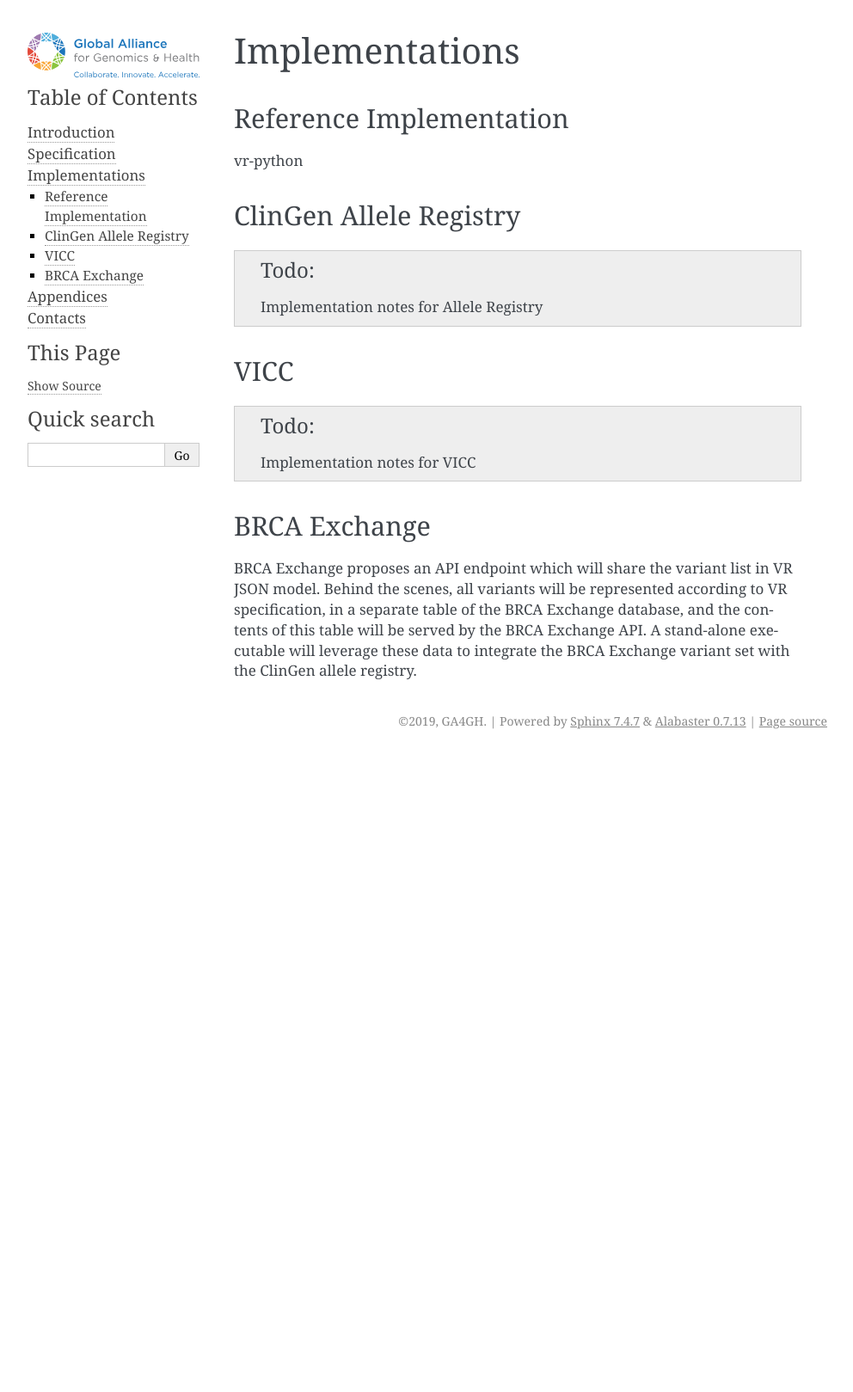
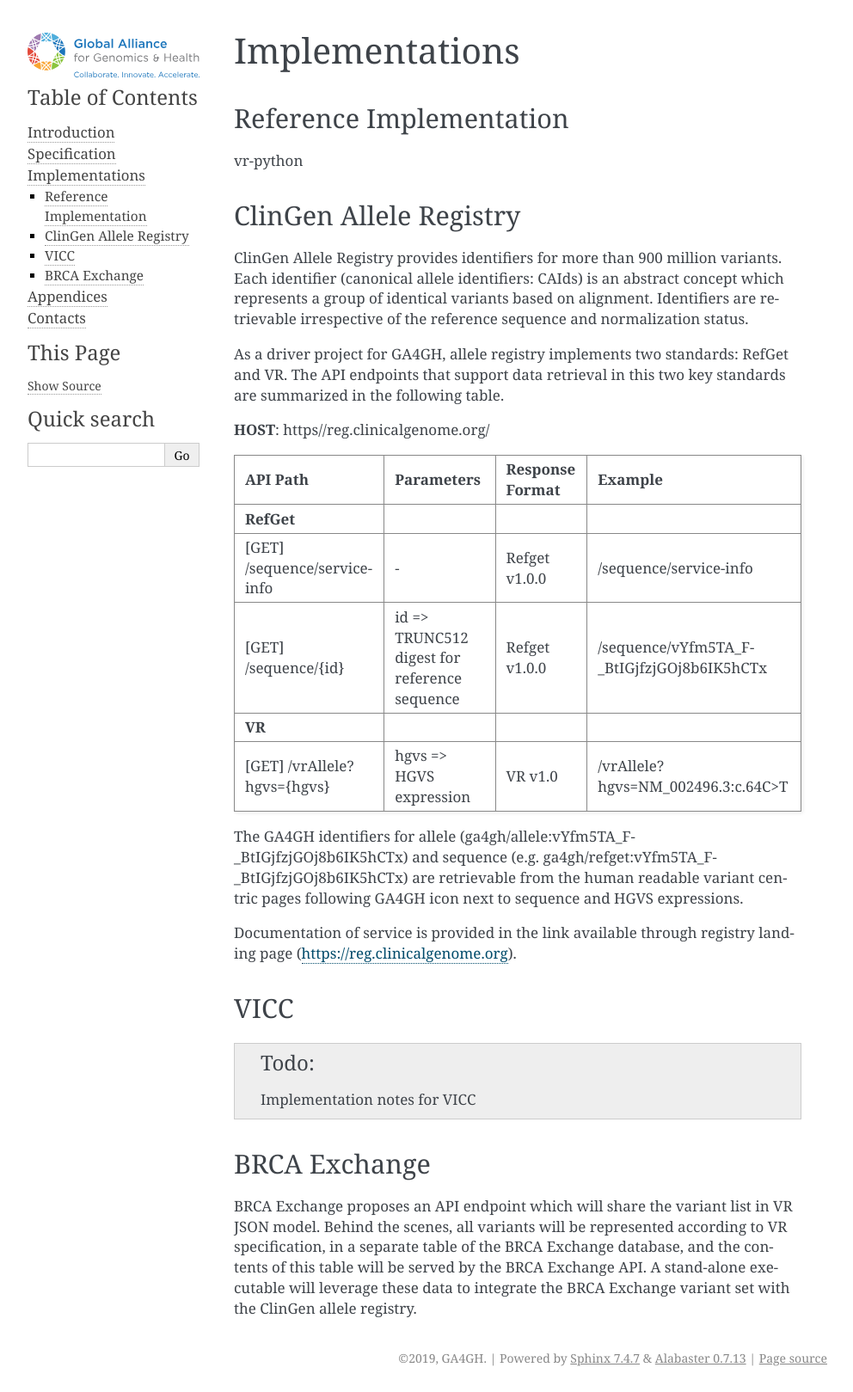
Before and after one commit to ga4gh/vrs, a Sphinx documentation site: the page built from docs/source/implementations.rst, in a window 1280 px wide. Shown: the whole page at 86% size, without its empty margins (148-1140 px from the left). Built offline with Sphinx 7.4.7, drawn with Linux system fonts in a browser that asks for light colours; before the commit the page ends 900 px from its top, so only the background shows below that.

Commit message:
add AR implementation text from Ronak

```diff
--- a/docs/source/implementations.rst
+++ b/docs/source/implementations.rst
@@ -10,9 +10,26 @@ vr-python
 ClinGen Allele Registry
 @@@@@@@@@@@@@@@@@@@@@@@
 
-.. todo::
+ClinGen Allele Registry provides identifiers for more than 900 million variants. Each identifier (canonical allele identifiers: CAIds) is an abstract concept which represents a group of identical variants based on alignment. Identifiers are retrievable irrespective of the reference sequence and normalization status.
 
-   Implementation notes for Allele Registry
+As a driver project for GA4GH, allele registry implements two standards: RefGet and VR. The API endpoints that support data retrieval in this two key standards are summarized in the following table.
+
+**HOST**: https//reg.clinicalgenome.org/
+
+.. csv-table::
+   :header: API Path, Parameters, Response Format, Example
+   :align: left
+
+   **RefGet**,,,
+   [GET] /sequence/service-info, \-, Refget v1.0.0, /sequence/service-info
+   [GET] /sequence/{id}, id => TRUNC512 digest for reference sequence, Refget v1.0.0, /sequence/vYfm5TA_F-_BtIGjfzjGOj8b6IK5hCTx
+   **VR**,,,
+   [GET] /vrAllele?hgvs={hgvs}, hgvs => HGVS expression, VR v1.0, /vrAllele?hgvs=NM_002496.3:c.64C>T
+
+The GA4GH identifiers for allele (ga4gh/allele:vYfm5TA_F-_BtIGjfzjGOj8b6IK5hCTx) and sequence (e.g. ga4gh/refget:vYfm5TA_F-_BtIGjfzjGOj8b6IK5hCTx) are retrievable from the human readable variant centric pages following GA4GH icon next to sequence and HGVS expressions.
+
+Documentation of service is provided in the link available through registry landing page (https://reg.clinicalgenome.org).
+
 
 VICC
 @@@@
```
